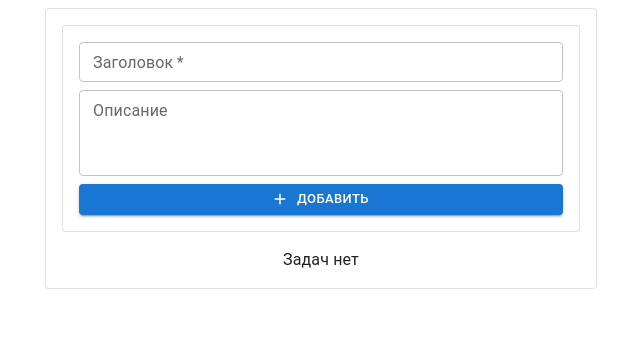
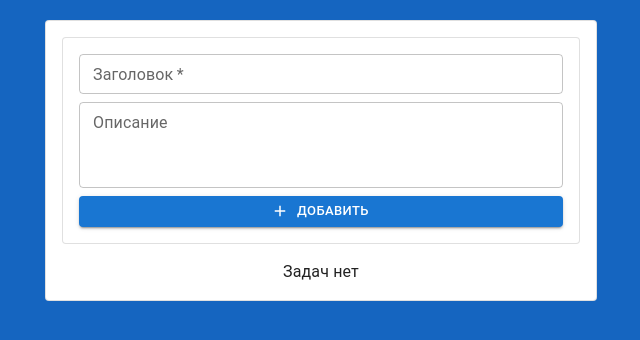
Before and after one commit to VitaliyOne/task-tracker, a React (Create React App) app: page / in a window 1280 px wide. Shown: the top 340 px of the page, without its empty margins (319-959 px from the left). Built offline with nearby package versions, Linux system fonts and the light colour scheme.

Commit message:
Update styles

```diff
--- a/package.json
+++ b/package.json
@@ -15,6 +15,7 @@
     "@types/node": "^16.18.86",
     "@types/react": "^18.2.61",
     "@types/react-dom": "^18.2.19",
+    "normalize.css": "^8.0.1",
     "react": "^18.2.0",
     "react-dom": "^18.2.0",
     "react-redux": "^9.1.0",
--- /dev/null
+++ b/src/index.css
@@ -0,0 +1,5 @@
+body {
+  padding: 20px;
+  background-color: #1565c0;
+  height: 100%;
+}
--- a/src/index.tsx
+++ b/src/index.tsx
@@ -2,5 +2,8 @@ import React from 'react';
 import ReactDOM from 'react-dom/client';
 import App from './App';
 
+import 'normalize.css';
+import './index.css';
+
 const root = ReactDOM.createRoot(document.getElementById('root')!);
 root.render(<App />);
```
Also changed, not shown: 1 other file (tests, documents, lock files or other folders).
